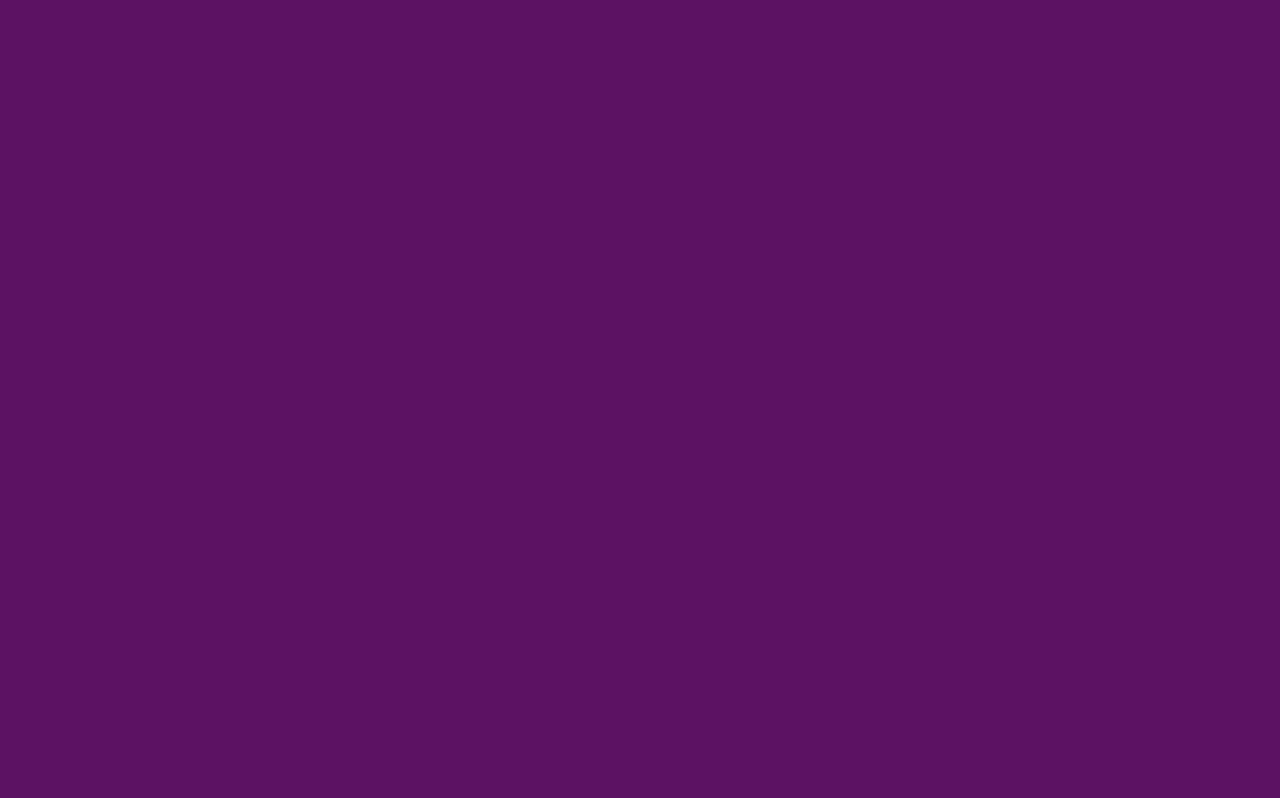
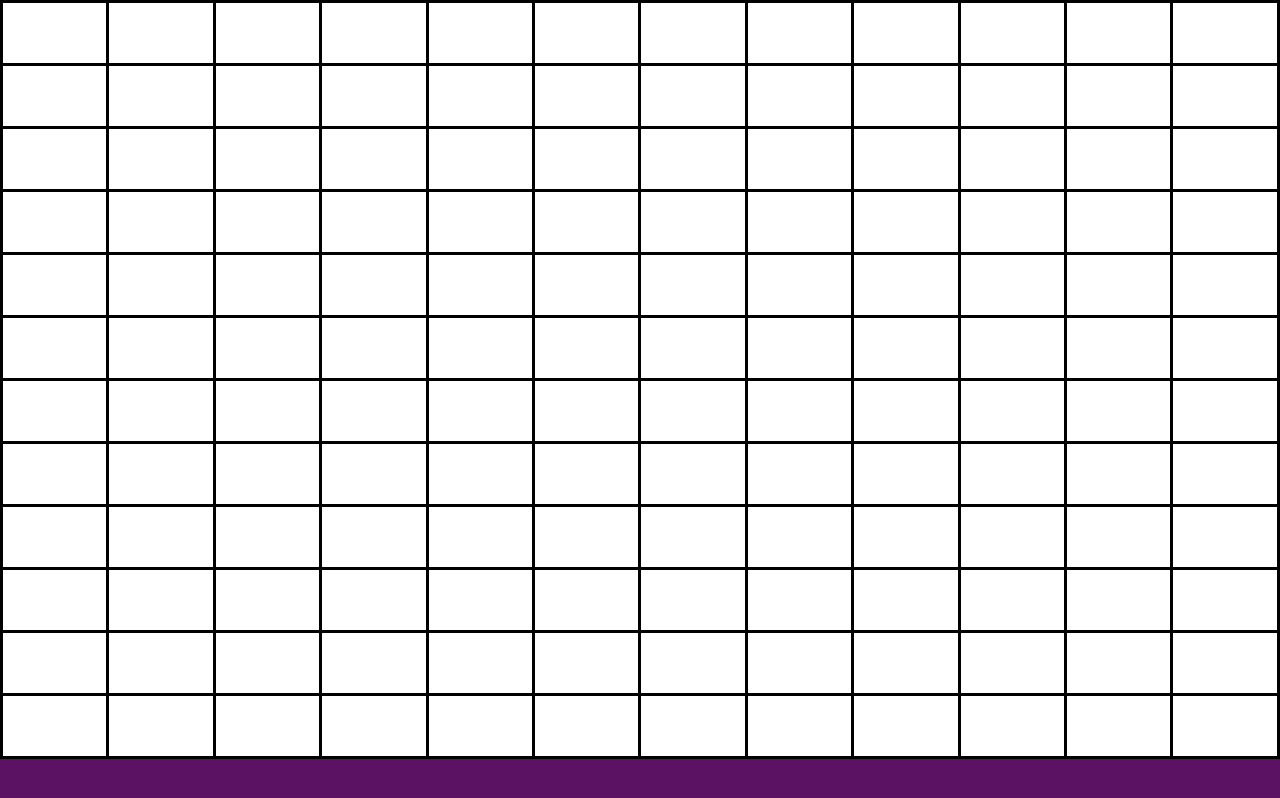
Before and after one commit to MMeskhi/lesson-21, a plain HTML site: page index.html in a window 1280 px wide. Drawn offline with Linux system fonts and the light colour scheme.

Commit message:
add getRandomColor

```diff
--- a/index.html
+++ b/index.html
@@ -10,6 +10,178 @@
 </head>
 
 <body>
+    <table class="tb wrap">
+        <tbody>
+            <tr>
+                <td></td>
+                <td></td>
+                <td></td>
+                <td></td>
+                <td></td>
+                <td></td>
+                <td></td>
+                <td></td>
+                <td></td>
+                <td></td>
+                <td></td>
+                <td></td>
+            </tr>
+            <tr>
+                <td></td>
+                <td></td>
+                <td></td>
+                <td></td>
+                <td></td>
+                <td></td>
+                <td></td>
+                <td></td>
+                <td></td>
+                <td></td>
+                <td></td>
+                <td></td>
+            </tr>
+            <tr>
+                <td></td>
+                <td></td>
+                <td></td>
+                <td></td>
+                <td></td>
+                <td></td>
+                <td></td>
+                <td></td>
+                <td></td>
+                <td></td>
+                <td></td>
+                <td></td>
+            </tr>
+            <tr>
+                <td></td>
+                <td></td>
+                <td></td>
+                <td></td>
+                <td></td>
+                <td></td>
+                <td></td>
+                <td></td>
+                <td></td>
+                <td></td>
+                <td></td>
+                <td></td>
+            </tr>
+            <tr>
+                <td></td>
+                <td></td>
+                <td></td>
+                <td></td>
+                <td></td>
+                <td></td>
+                <td></td>
+                <td></td>
+                <td></td>
+                <td></td>
+                <td></td>
+                <td></td>
+            </tr>
+            <tr>
+                <td></td>
+                <td></td>
+                <td></td>
+                <td></td>
+                <td></td>
+                <td></td>
+                <td></td>
+                <td></td>
+                <td></td>
+                <td></td>
+                <td></td>
+                <td></td>
+            </tr>
+            <tr>
+                <td></td>
+                <td></td>
+                <td></td>
+                <td></td>
+                <td></td>
+                <td></td>
+                <td></td>
+                <td></td>
+                <td></td>
+                <td></td>
+                <td></td>
+                <td></td>
+            </tr>
+            <tr>
+                <td></td>
+                <td></td>
+                <td></td>
+                <td></td>
+                <td></td>
+                <td></td>
+                <td></td>
+                <td></td>
+                <td></td>
+                <td></td>
+                <td></td>
+                <td></td>
+            </tr>
+            <tr>
+                <td></td>
+                <td></td>
+                <td></td>
+                <td></td>
+                <td></td>
+                <td></td>
+                <td></td>
+                <td></td>
+                <td></td>
+                <td></td>
+                <td></td>
+                <td></td>
+            </tr>
+            <tr>
+                <td></td>
+                <td></td>
+                <td></td>
+                <td></td>
+                <td></td>
+                <td></td>
+                <td></td>
+                <td></td>
+                <td></td>
+                <td></td>
+                <td></td>
+                <td></td>
+            </tr>
+            <tr>
+                <td></td>
+                <td></td>
+                <td></td>
+                <td></td>
+                <td></td>
+                <td></td>
+                <td></td>
+                <td></td>
+                <td></td>
+                <td></td>
+                <td></td>
+                <td></td>
+            </tr>
+            <tr>
+                <td></td>
+                <td></td>
+                <td></td>
+                <td></td>
+                <td></td>
+                <td></td>
+                <td></td>
+                <td></td>
+                <td></td>
+                <td></td>
+                <td></td>
+                <td></td>
+            </tr>
+        </tbody>
+    </table>
 
     <script src="src/js/app.js"></script>
 </body>
--- a/src/css/style.css
+++ b/src/css/style.css
@@ -7,3 +7,31 @@
 body {
     background-color: #5c1263;
 }
+
+.tb {
+    border-collapse: collapse;
+    border-spacing: 0;
+    margin: 0 auto;
+    width: 100%;
+    height: 100%;
+}
+
+td {
+    background-color: #ffffff;
+    border-style: solid;
+    overflow: hidden;
+    padding: 30px;
+}
+
+@media screen and (max-width: 767px) {
+    .tb {
+        width: auto !important;
+    }
+
+    .wrap {
+        overflow-x: auto;
+        -webkit-overflow-scrolling: touch;
+        margin: auto 0px;
+        background-color: ;
+    }
+}
--- a/src/js/app.js
+++ b/src/js/app.js
@@ -0,0 +1,64 @@
+const socket = new WebSocket("ws://ucha.ge:8084");
+
+// let table = document.getElementsByTagName("table")[0];
+// let td = table.getElementsByTagName("td");
+
+// let colors = [
+//     "blue",
+//     "yellow",
+//     "lightblue",
+//     "red",
+//     "brown",
+//     "orange",
+//     "pink",
+//     "violet",
+//     "purple",
+//     "gold",
+//   ];
+
+// td.addEventListener("click", () => {
+//   var randomColor = colors[Math.floor(Math.random() * colors.length)];
+//   td.style.backgroundColor = randomColor;
+//   console.log("clicked cell");
+// });
+
+// let td = document.querySelectorAll("td");
+
+// for (let i = 0; i < td.length; i++) {
+//   let rgb = [];
+
+//   for (var i = 0; i < 3; i++) rgb.push(Math.floor(Math.random() * 255));
+
+//   td[i].style.backgroundColor = "rgb(" + rgb.join(",") + ")";
+// }
+
+let cell = document.querySelectorAll("td");
+
+let colors = [
+  "blue",
+  "yellow",
+  "lightblue",
+  "red",
+  "brown",
+  "orange",
+  "pink",
+  "violet",
+  "purple",
+  "gold",
+];
+
+let getRandomColor = function () {
+  let value = Math.random() * colors.length;
+  let floored = Math.floor(value);
+  return colors[floored];
+};
+
+for (let i = 0; i < cell.length; i++) {
+  let element = cell[i];
+  let myColor = getRandomColor();
+
+  element.addEventListener("click", () => {
+    element.style.backgroundColor = myColor;
+    console.log("clicked cell");
+  });
+}
```
